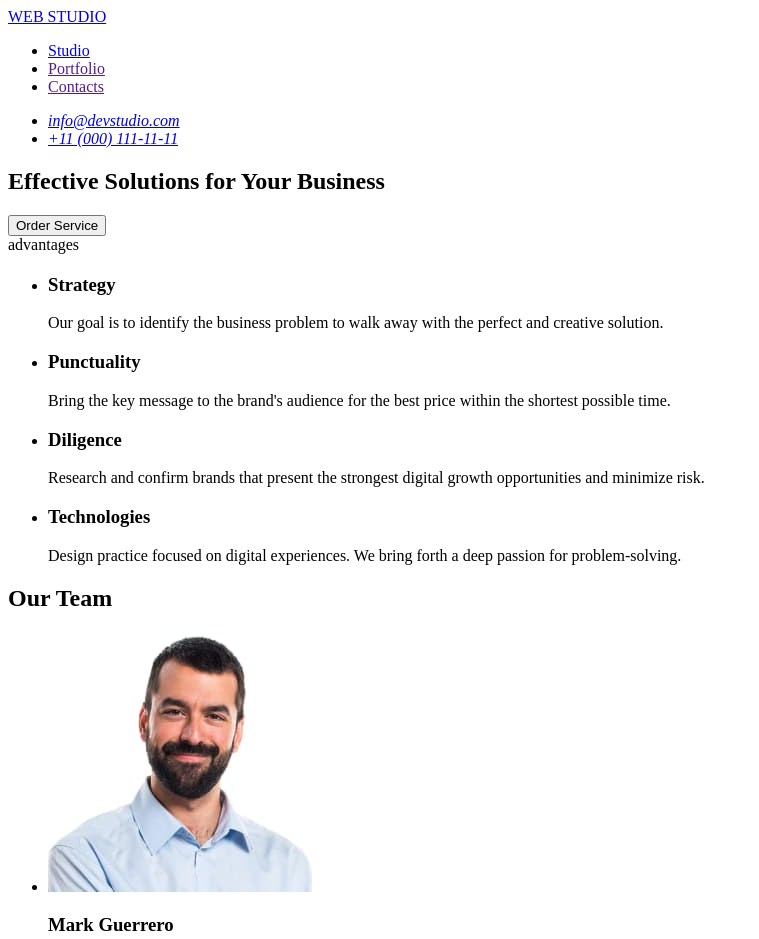
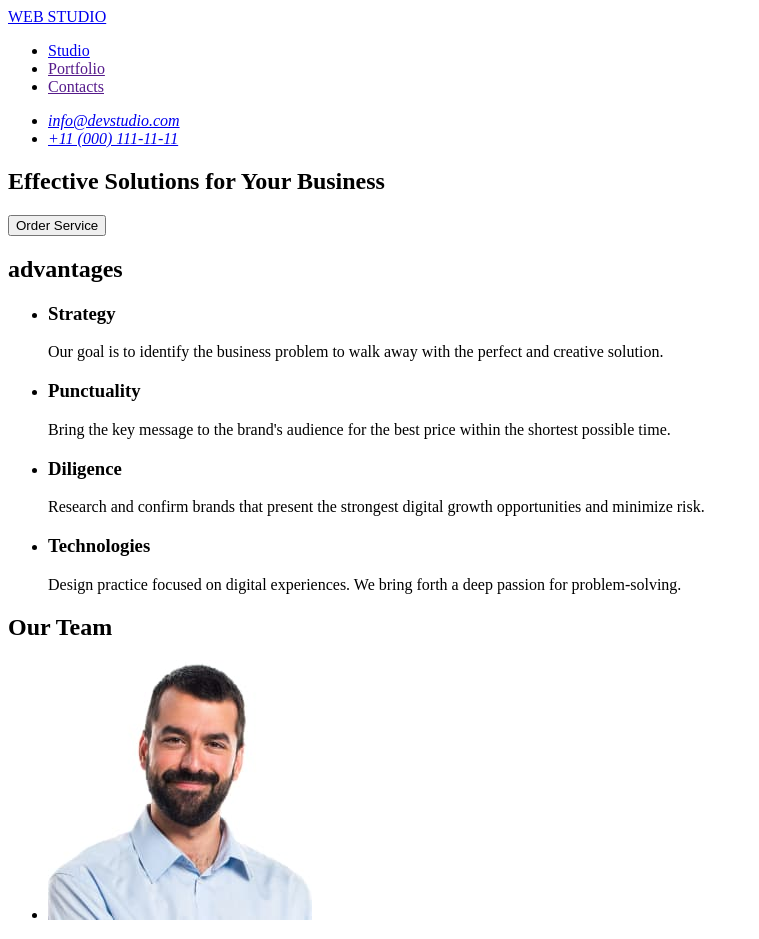
Before and after one commit to Max4846/goit-markup-hw-01, a plain HTML site: page index.html in a window 1280 px wide. Shown: the top 939 px of the page, without its empty margins (0-759 px from the left). Drawn offline with Linux system fonts and the light colour scheme.

Commit message:
Update index.html
Update section

```diff
--- a/index.html
+++ b/index.html
@@ -27,9 +27,8 @@
         <h1>Effective Solutions for Your Business</h1>
         <button type="button">Order Service</button>
       </section>
-      advantages
       <section>
-        <h2></h2>
+        <h2>advantages</h2>
         <ul>
           <li>
             <h3>Strategy</h3>
```
